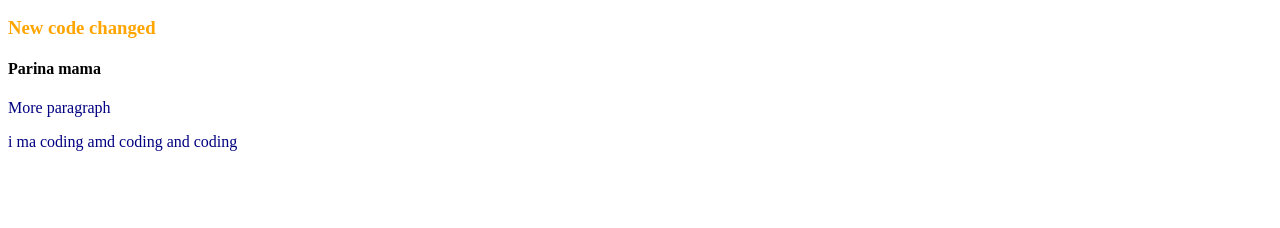
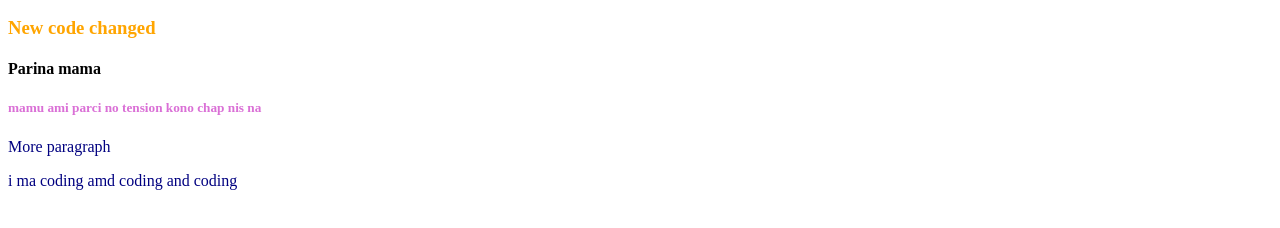
Before and after one commit to Rasel997/my-second-repo, a plain HTML site: page index.html in a window 1280 px wide. Shown: the part 110-338 px from the top of the page. Drawn offline with Linux system fonts and the light colour scheme.

Commit message:
makeorchid

```diff
--- a/index.html
+++ b/index.html
@@ -12,6 +12,7 @@
     <h2>Mama i can code now</h2>
     <h3>New code changed</h3>
     <h4>Parina mama</h4>
+    <h5>mamu ami parci no tension kono chap nis na</h5>
     <p>More paragraph</p>
     <p>i ma coding amd coding and coding</p>
 
--- a/style.css
+++ b/style.css
@@ -10,3 +10,7 @@ h3{
 h2{
     color: orange;
 }
+h5{
+    color: orchid;
+}
+}
```
